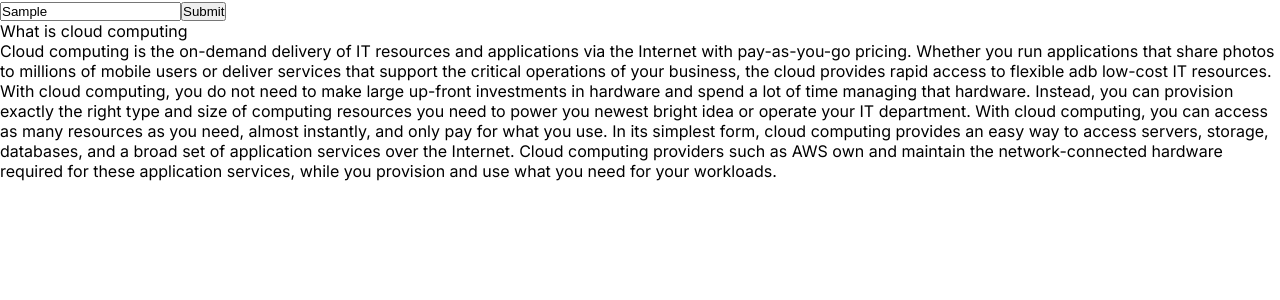
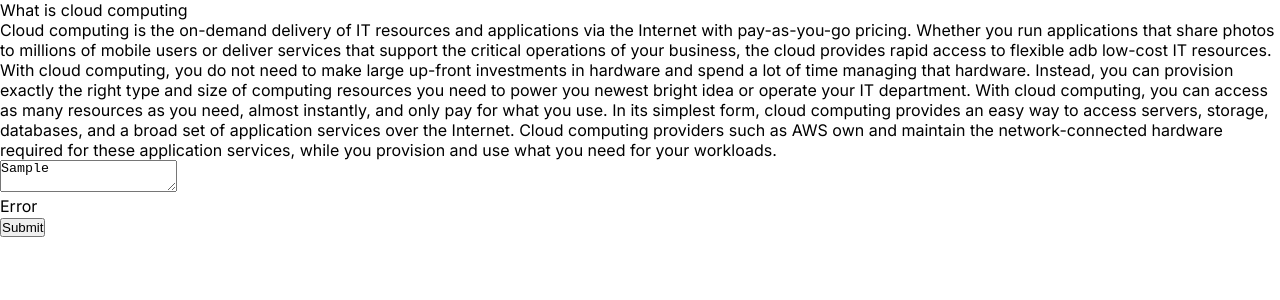
Before and after one commit to thanhbr/powdered-milk, a Next.js app: page /learn/aws in a window 1280 px wide. Both pictures are taken after typing "Sample" into the empty fields and a click on the button "Submit". Shown: the top 300 px of the page. Built offline with nearby package versions, Linux system fonts and the light colour scheme.

Commit message:
update ui

```diff
--- a/src/app/learn/aws/page.tsx
+++ b/src/app/learn/aws/page.tsx
@@ -9,32 +9,32 @@ function getRandomAWSDocument() {
 
 export default function AWSPage() {
   const textareaRef = useRef<any>(null);
+  const [success, setSuccess] = useState(false);
   const [error, setError] = useState(false);
   const randomAWSDocument = getRandomAWSDocument();
 
   const formatValue = (value: string) => {
-    return value.replace(/,|\.|\[|\]|\?|\!/g, "").toLowerCase();
+    return value.replace(/,|\.|\[|\]|\?|\!/g, "").toLowerCase().trim();
   };
+
+  const handleChangeTextarea = () => {
+    if(error) setError(false);
+  }
 
   const onFormSubmit = (e: React.FormEvent<HTMLFormElement>) => {
     e.preventDefault();
     const textareaValue = textareaRef.current.value;
     if (formatValue(textareaValue) === formatValue(randomAWSDocument.content)) {
       textareaRef.current.value = "";
+      setSuccess(true);
+      setTimeout(() => setSuccess(false), 5000);
     } else {
       setError(true);
     }
   };
 
   return (
-    <>
-      <form onSubmit={onFormSubmit}>
-        <input ref={textareaRef} className="w-full h-[200px]" />
-        {error && <div className="text-red">Error</div>}
-        <button className="p-2 border rounded-md border-sky-400 text-sky-400" type="button">
-          Submit
-        </button>
-      </form>
+    <div className=" m-4">
       <div>
         <div>
           <p className="text-2xl font-bold">{randomAWSDocument.title}</p>
@@ -43,6 +43,18 @@ export default function AWSPage() {
           <p>{randomAWSDocument.content}</p>
         </div>
       </div>
-    </>
+      <form onSubmit={onFormSubmit}>
+        <textarea
+          ref={textareaRef}
+          className="w-[calc(100%-32px)] h-[200px] border-2 rounded-md"
+          onChange={handleChangeTextarea}
+        />
+        {error && <div className="text-red text-2xl font-bold">Error</div>}
+        {success && <div className="text-green text-2xl font-bold">Success</div>}
+        <button className="p-2 border rounded-md border-sky-400 text-sky-400">
+          Submit
+        </button>
+      </form>
+    </div>
   );
 }
```
